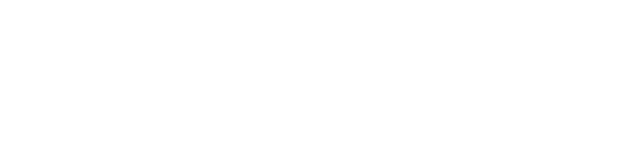
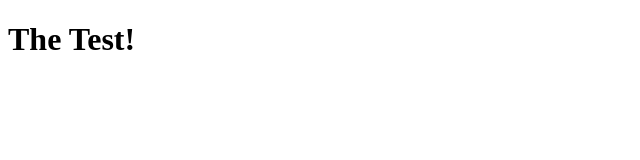
Before and after one commit to henryfigueroa47/github-test, a plain HTML site: page index.html in a window 1280 px wide. Shown: the whole page, without its empty margins (0-640 px from the left). Drawn offline with Linux system fonts and the light colour scheme.

Commit message:
added h1

```diff
--- a/index.html
+++ b/index.html
@@ -4,6 +4,7 @@
 	<title>Git-Hub Test</title>
 </head>
 <body>
+	<h1>The Test!</h1>
 
 </body>
 </html>
```
